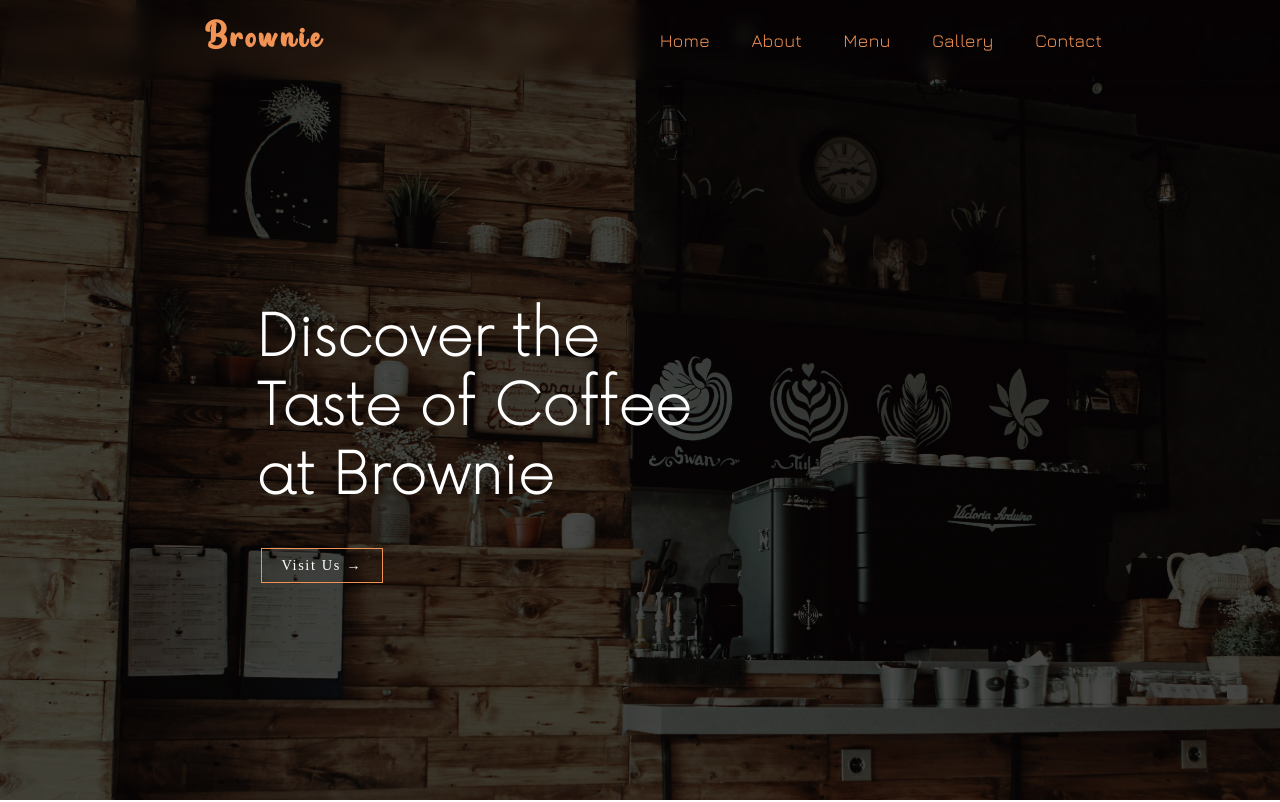
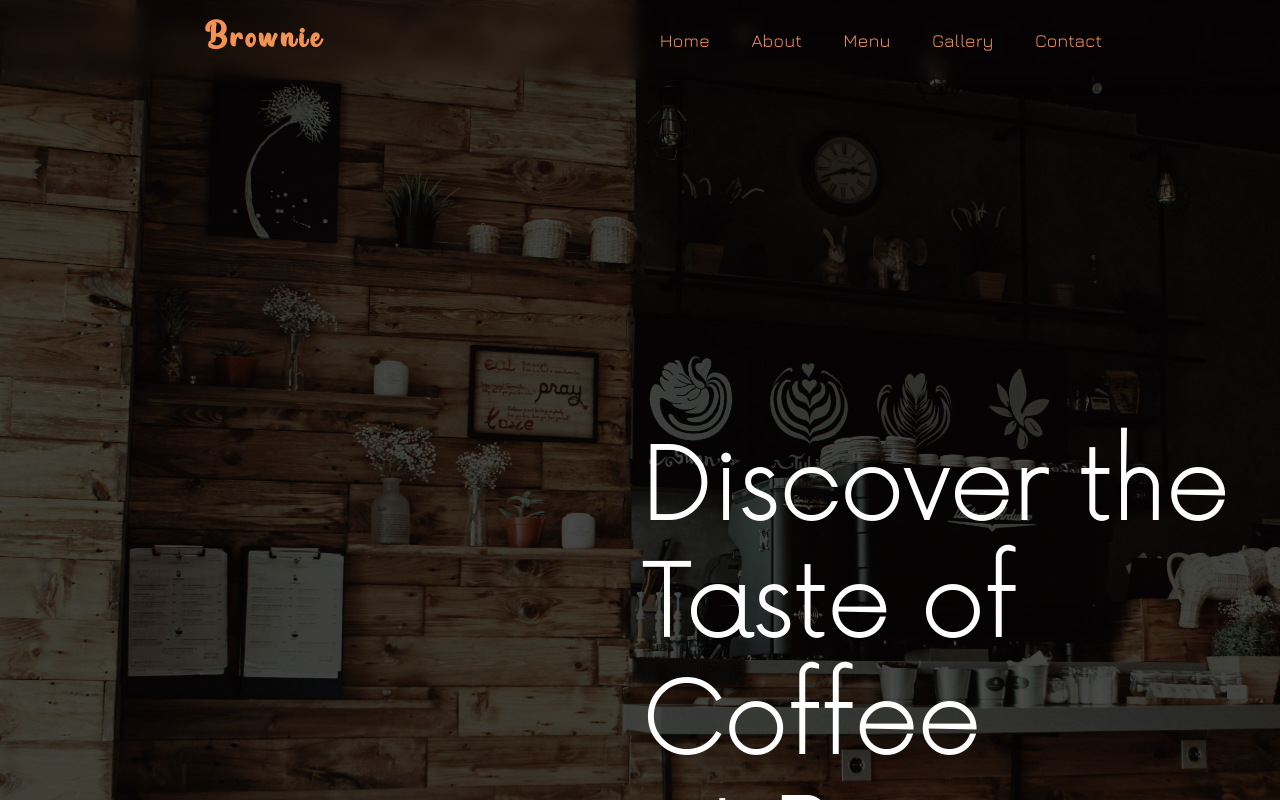
Before and after one commit to Binada-SH/React_coffee_shop_website, a React (Vite) app in the folder coffee_shop/: page / in a window 1280 px wide. Shown: the top 802 px of the page. Built offline with nearby package versions, Linux system fonts and the light colour scheme.

Commit message:
Hero Section Font Size Change 2k Display

```diff
--- a/coffee_shop/src/App.css
+++ b/coffee_shop/src/App.css
@@ -28,6 +28,19 @@
     color: #ffffff;
 }
 
+@media screen and (max-width: 2560px) {
+    .hero_title {
+        padding-left: 40rem;
+        padding-top: 27rem;
+    }
+
+    .hero_title h1 {
+        font-size: 6rem;
+    }
+
+
+}
+
 @media screen and (max-width: 414px) {
     .hero_title {
         display: flex;
```
